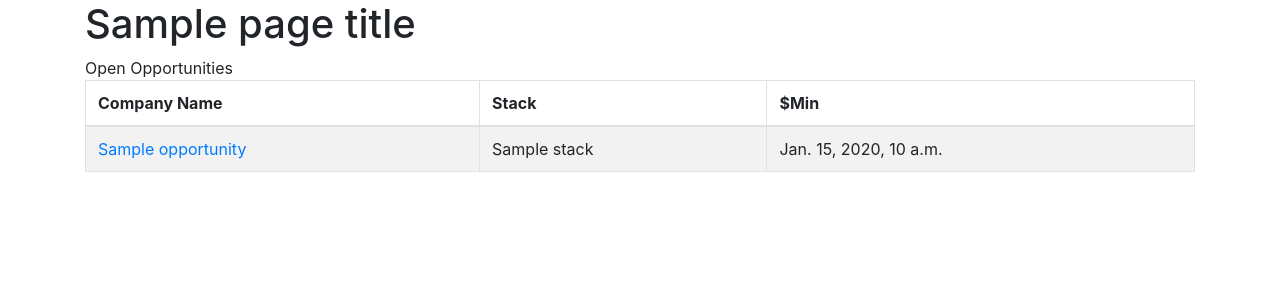
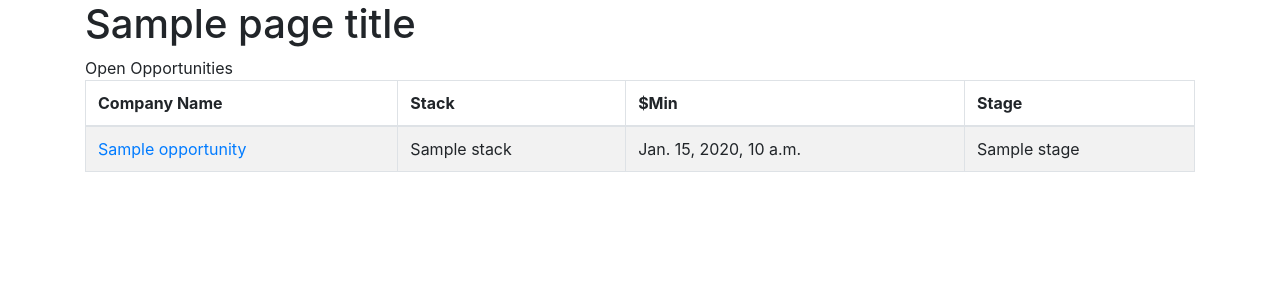
Before and after one commit to scedastic/opportunity_tracker, a Django app: template opportunity_tracker/templates/dashboard.html in a window 1280 px wide. Shown: the top 300 px of the page. Run offline with Django 4.2, Linux system fonts and the light colour scheme; the template is opened without the code that fills it: most values are stand-ins (such as "Sample title", 1, 10 or a date in 2020); some libraries are stand-ins or nearby versions.

Commit message:
show stage on dashboard

```diff
--- a/opportunity_tracker/templates/dashboard.html
+++ b/opportunity_tracker/templates/dashboard.html
@@ -5,6 +5,7 @@
         <th>Company Name</th>
         <th>Stack</th>
         <th>$Min </th>
+        <th>Stage </th>
     </thead>
     <tbody>
         {% for o in opportunities %}
@@ -12,6 +13,7 @@
             <td><a href="{% url 'opportunity_view' o.id %}">{{ o.company_name }}</a> </td>
             <td>{{ o.stack }}</td>
             <td>{{ o.posted_minimum }}</td>
+            <td>{{ o.stage }}</td>
         </tr>
         {% endfor %}
     </tbody>
```
